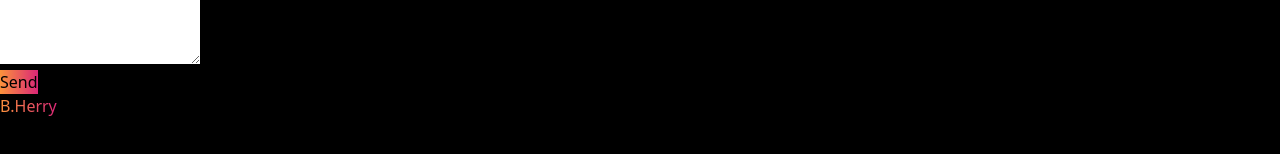
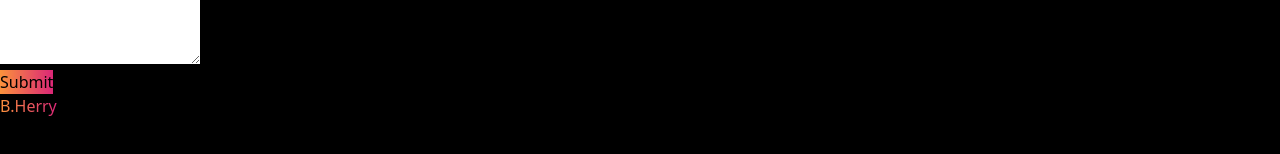
Before and after one commit to Herryking25/Herry-portfolio, a React (Vite) app: page / in a window 1280 px wide. Shown: the part 7011-7165 px from the top of the page. Built offline with nearby package versions, Linux system fonts and the light colour scheme.

Commit message:
portfolio done

```diff
--- a/src/components/Contact.jsx
+++ b/src/components/Contact.jsx
@@ -1,6 +1,22 @@
 import React from 'react'
 
 const Contact = () => {
+
+    const handleSubmit = (event) => {
+        event.preventDefault(); // Prevent the default form submission behavior
+
+        // Optional: Perform any form validation or processing here
+
+        // Trigger the file download
+        const link = document.createElement('a');
+        link.href = 'images/my cv.pdf';  // Replace with the actual path to your file
+        link.download = 'Bolatito Heritage cv.pdf';  // Replace with the desired download file name
+        link.click();
+
+        // Submit the form programmatically if needed
+        event.target.form.submit();
+    };
+
   return (
     <div className='max-w-[1200px] mx-auto bg-black sm:py-20 p-5' id='contact'>
       <div className='text-center'>
@@ -15,7 +31,7 @@ const Contact = () => {
                             <div className='grid grid-cols-1 sm:grid-cols-2 gap-x-5 gap-y-4'>
                             <div>
                                 <div className='mt-2.5'>
-                                    <input type="text" name="" id='' placeholder='Your Name'
+                                    <input type="text" name="name" id='fullname' placeholder='Your Name'
                                     className='bg-[#161616] w-full px-4 py-4 text-gray-400 placeholder-gray-400 border
                                     border-gray-700 rounded-md focus:outline-none focus:border-pink-600'/>
                                 </div>
@@ -23,7 +39,7 @@ const Contact = () => {
 
                             <div>
                                 <div className='mt-2.5'>
-                                    <input type="email" name="" id='' placeholder='Your E-mail'
+                                    <input type="email" name="email" id='mail' placeholder='Your E-mail'
                                     className='bg-[#161616] w-full px-4 py-4 text-gray-400 placeholder-gray-400 border
                                     border-gray-700 rounded-md focus:outline-none focus:border-pink-600'/>
                                 </div>
@@ -32,7 +48,7 @@ const Contact = () => {
                             <div className='sm:col-span-2'>
                                 <div>
                                     <div className='mt-2.5'>
-                                        <textarea name="" id='' placeholder='Your Message'
+                                        <textarea name="text" id='message' placeholder='Your Message'
                                             className='bg-[#161616] w-full px-4 py-4 text-gray-400 placeholder-gray-400 border
                                             border-gray-700 rounded-md focus:outline-none focus:border-pink-600' rows="4">
                                         </textarea>
@@ -41,8 +57,14 @@ const Contact = () => {
 
                             </div>
                             <div className="sm:col-span-2">
-                                <button type='submit' className="text-xl w-full p-4 m-2 font-semibold text-white bg-primary-color rounded-md">
-                                    Send
+                                {/* <a href="images/devon staff schedule 2024">
+                                </a> */}
+                                 <button
+                                    type="submit"
+                                    className="text-xl w-full p-4 m-2 font-semibold text-white bg-primary-color rounded-md"
+                                    onClick={handleSubmit}
+                                >
+                                    Submit
                                 </button>
                             </div>
 
--- a/src/components/Hero.jsx
+++ b/src/components/Hero.jsx
@@ -30,11 +30,11 @@ const Hero = () => {
                     My name is Bolatito Heritage, experienced web developer
             </p>
             <div className='my-8'>
-                <a href="/" className='px-6 py-3 w-full rounded-xl mr-4 bg-gradient-to-br from-orange-500 to-pink-600
+                <a href="#contact" className='px-6 py-3 w-full rounded-xl mr-4 bg-gradient-to-br from-orange-500 to-pink-600
                 text-white'>
                     Download CV
                 </a>
-                <a href="/" className='px-6 py-3 w-full rounded-xl border border-gray-400 hover:bg-gradient-to-br from-orange-500 to-pink-600
+                <a href="#contact" className='px-6 py-3 w-full rounded-xl border border-gray-400 hover:bg-gradient-to-br from-orange-500 to-pink-600
                 text-white hover:border-none'>
                     Contact
                 </a>
```
Also changed, not shown: 1 other file (tests, documents, lock files or other folders).
